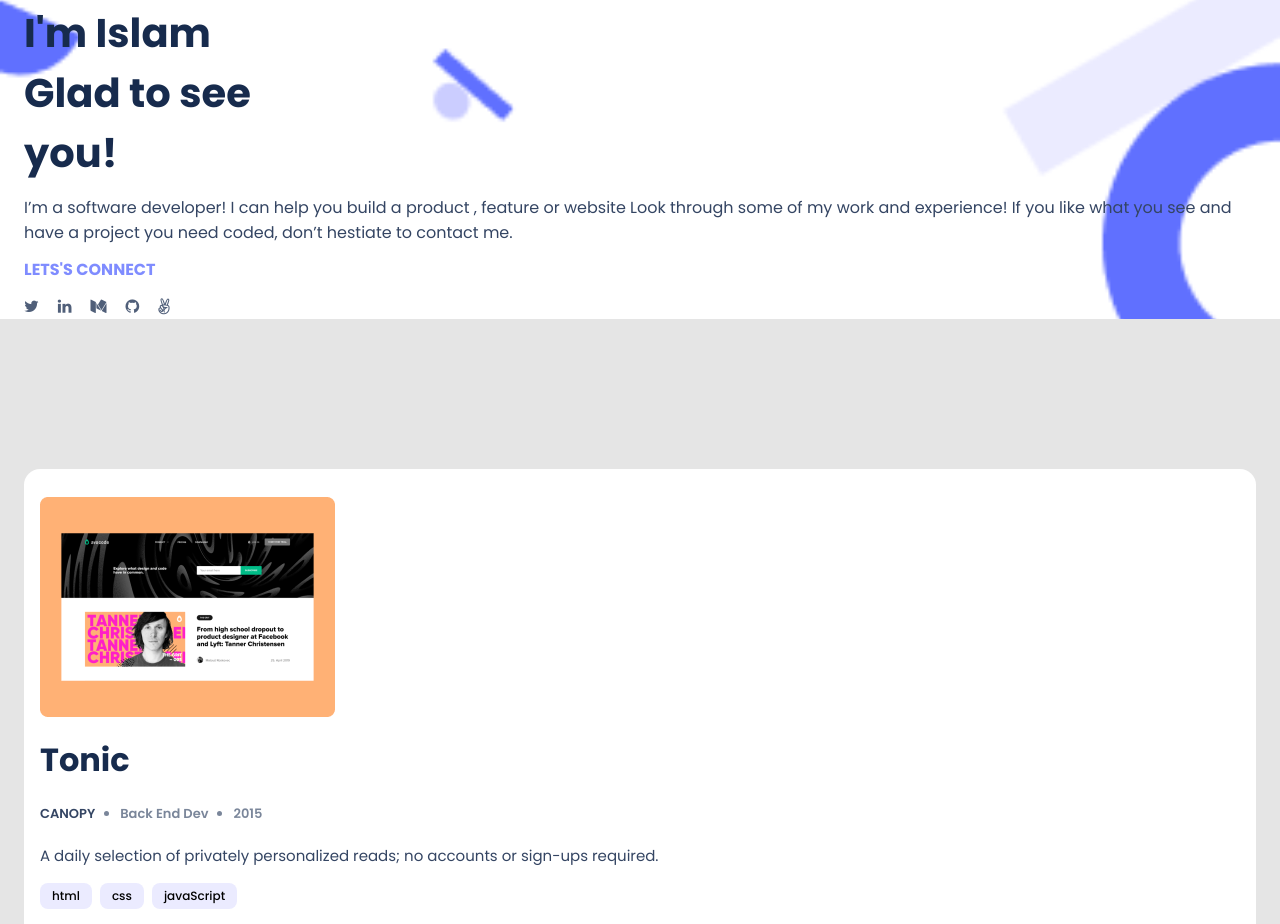
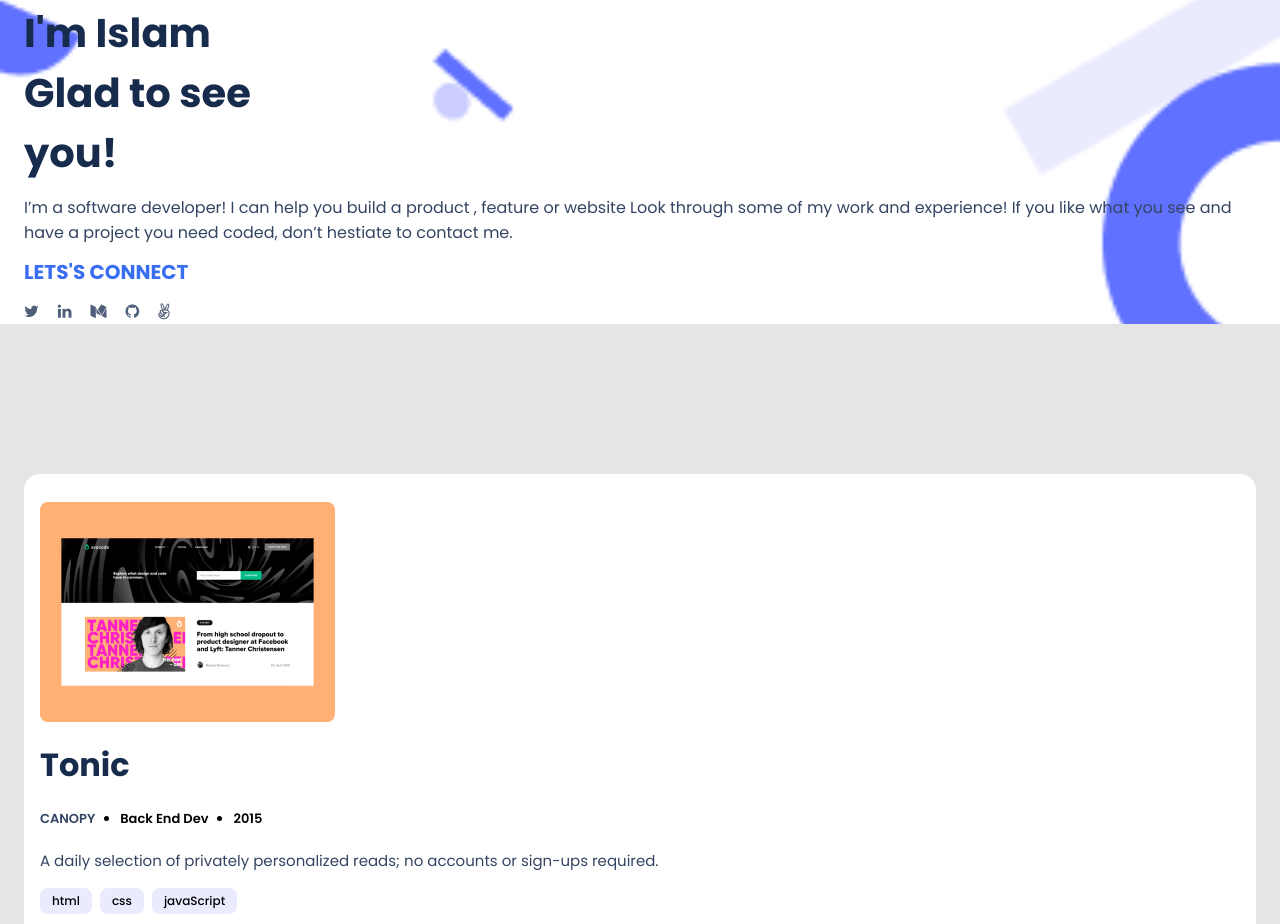
Before and after one commit to Banstein/portfolio-project, a website: page index.html in a window 1280 px wide. Shown: the part 176-1100 px from the top of the page. Drawn offline with Linux system fonts and the light colour scheme.

Commit message:
Changed color contrast and reorder element

```diff
--- a/index.html
+++ b/index.html
@@ -24,7 +24,7 @@
                 <p class="main-text"> I’m a software developer! I can help you build a product , feature or website Look through some of my work and experience! If you like what you see and have a project you need coded, don’t hestiate to contact me.</p>
             </section>
             <section class="social">
-                <h4 class="end-text">LETS'S CONNECT</h4>
+                <h3 class="end-text">LETS'S CONNECT</h3>
                 <ul class="social-conacts">
                     <li><a href="#"><i class="fa fa-twitter" aria-hidden="true"></i></a></li>
                     <li><a href="#"><i class="fa fa-linkedin" aria-hidden="true"></i></a></li>
@@ -134,7 +134,7 @@
                 <p class="main-text"> Hello I’m a software developer! I can help you build a product , feature or website Look through some of my work and experience! If you like what you see and have a project you need coded, don’t hestiate to contact me</p>
             </section>
             <section class="social">
-                <h4 class="end-text">LETS'S CONNECT</h4>
+                <h3 class="end-text">LETS'S CONNECT</h3>
                 <ul class="foot-icons social-conacts">
                     <li><a href="#"><i class="fa fa-twitter" aria-hidden="true"></i></a></li>
                     <li><a href="#"><i class="fa fa-linkedin" aria-hidden="true"></i></a></li>
--- a/style.css
+++ b/style.css
@@ -73,9 +73,10 @@ a {
 
 /* contacts-main */
 .end-text {
-  color: #7f8cff;
+  color: #3a6ef2;
   font-weight: bold;
   margin-top: 12px;
+  font-size: 20px;
 }
 
 .social-conacts {
@@ -138,7 +139,7 @@ a {
   padding-right: 25px;
   font-weight: 600;
   font-size: 13px;
-  color: #7a869a;
+  color: #000;
 }
 
 .list-exclude {
@@ -238,7 +239,7 @@ button:hover {
 }
 
 .icon-colors {
-  color: #acb7c3;
+  color: #000;
 }
 
 .skill-img {
@@ -308,11 +309,11 @@ hr {
 }
 
 .get-it-touch {
-  width: 140px;
+  width: 165px;
   height: 48px;
   padding: 12px 16px;
   font-weight: 500;
-  font-size: 17px;
+  font-size: 21px;
   background-color: #fff;
   color: #6070ff;
   border-radius: 8px;
```
